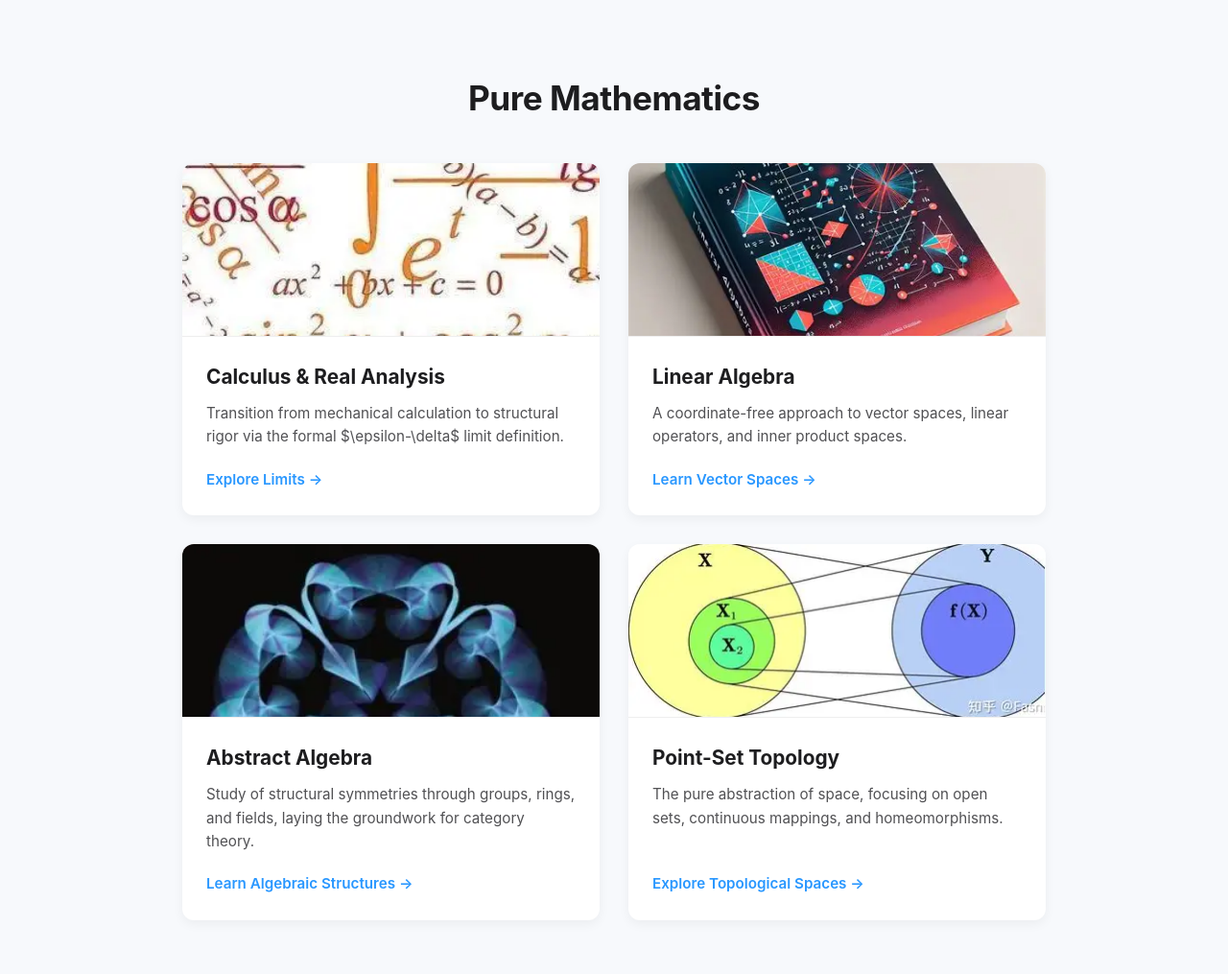
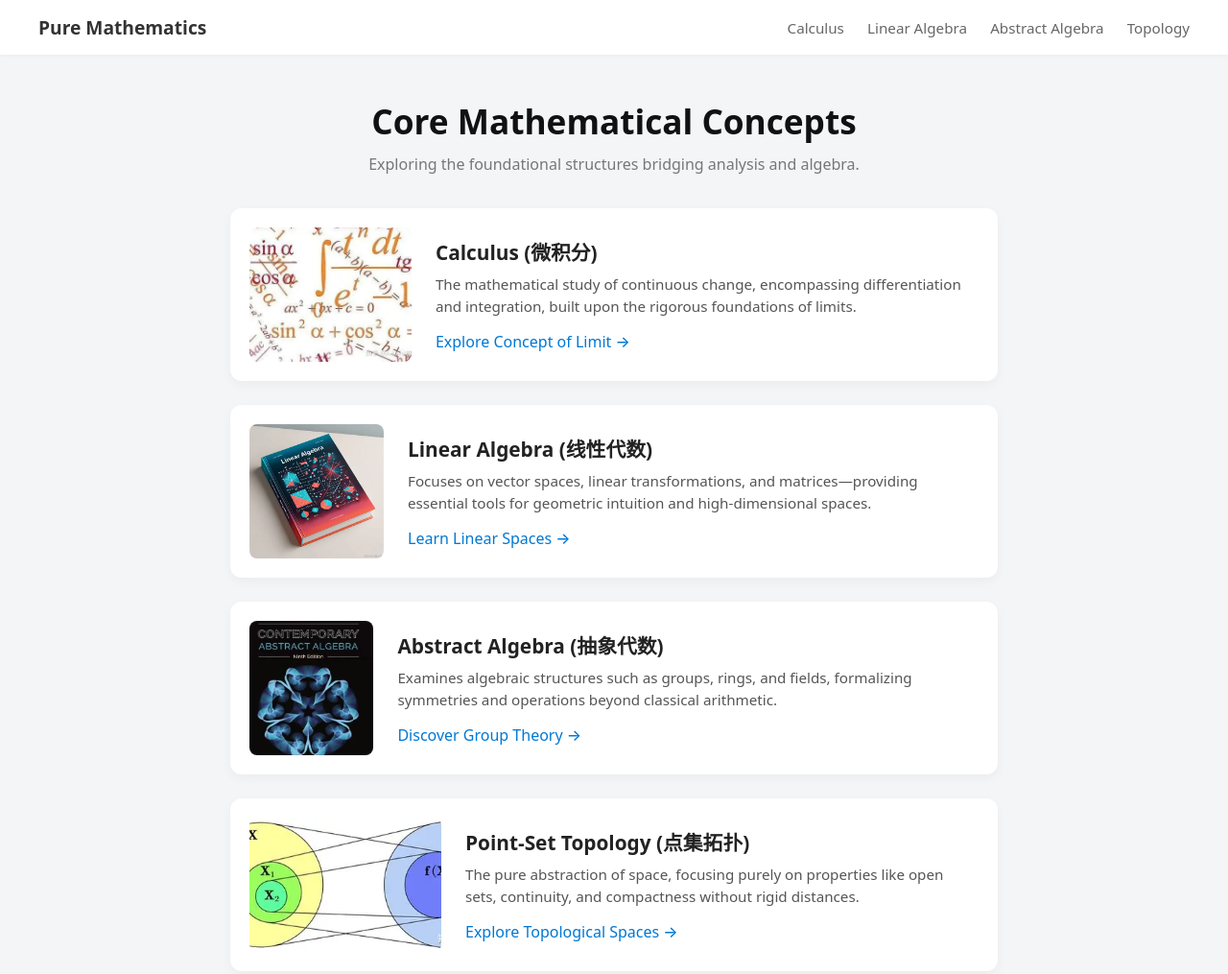
Before and after one commit to 25763-glitch/website-maths, a plain HTML site: page web考试/主页.html in a window 1280 px wide. Shown: the whole page at 96% size. Drawn offline with Linux system fonts and the light colour scheme.

Commit message:
Add files via upload
change the design of the homepage。Fix the link between topology and homepage

```diff
--- a/web考试/主页.html
+++ b/web考试/主页.html
@@ -2,122 +2,174 @@
 <html lang="zh">
 <head>
   <meta charset="UTF-8">
-  <meta name="viewport" content="width=device-width, initial-scale=1.0">
-  <title>Foundations of Pure Mathematics</title>
+  <title>Core Mathematical Concepts</title>
   <style>
-    :root {
-      --bg-color: #f7f9fc;
-      --card-bg: #ffffff;
-      --text-main: #1d1d1f;
-      --text-sub: #515154;
-      --accent: #2997ff;
+    /* 1. 基础页面：换成更现代的自带系统字体，背景微微发灰，让纯白卡片更明显 */
+    body {
+      font-family: system-ui, -apple-system, sans-serif;
+      background-color: #f4f5f7;
+      margin: 0;
+      padding: 0;
     }
-    body {
-      font-family: -apple-system, BlinkMacSystemFont, "Segoe UI", Roboto, Helvetica, sans-serif;
-      background-color: var(--bg-color);
-      color: var(--text-main);
-      padding: 50px 20px;
-      max-width: 900px;
-      margin: auto;
-      line-height: 1.6;
+
+    /* 2. 顶部导航栏：用简单的 flex 让左边标题和右边链接分开 */
+    .navbar {
+      background-color: #ffffff;
+      padding: 15px 40px;
+      display: flex;
+      justify-content: space-between;
+      align-items: center;
+      box-shadow: 0 2px 4px rgba(0,0,0,0.03); /* 导航栏底部的一丝丝阴影 */
     }
-    h1 {
+    .navbar .logo {
+      font-weight: bold;
+      font-size: 1.2rem;
+      color: #333;
+    }
+    .navbar a {
+      margin-left: 20px;
+      text-decoration: none;
+      color: #666;
+      font-size: 0.95rem;
+    }
+    .navbar a:hover {
+      color: #0078d4;
+    }
+
+    /* 3. 标题区域：居中留白 */
+    .hero {
       text-align: center;
-      font-weight: 700;
+      padding: 45px 20px 35px;
+    }
+    .hero h1 {
+      margin: 0 0 10px 0;
+      color: #111;
       font-size: 2.2rem;
-      margin-bottom: 40px;
-      letter-spacing: -0.5px;
     }
-    /* 使用简单的网格布局，自动适配屏幕宽度 */
-    .grid-container {
-      display: grid;
-      grid-template-columns: repeat(auto-fit, minmax(300px, 1fr));
-      gap: 30px;
+    .hero p {
+      margin: 0;
+      color: #777;
     }
+
+    /* 4. 卡片容器：限制宽度居中 */
+    .card-container {
+      max-width: 800px;
+      margin: 0 auto 50px auto;
+    }
+
+    /* 5. 卡片本体：简单的左右排版 + 舒服的悬浮效果 */
     .card {
-      background: var(--card-bg);
-      border-radius: 12px;
-      overflow: hidden;
-      box-shadow: 0 4px 12px rgba(0, 0, 0, 0.05);
+      display: flex;
+      background-color: #ffffff;
+      border-radius: 12px;                  /* 圆角边框 */
+      padding: 20px;
+      margin-bottom: 25px;
+      box-shadow: 0 4px 12px rgba(0,0,0,0.04); /* 柔和的底层阴影 */
+      /* 下面这一行是动画过渡效果，让悬浮变得丝滑 */
       transition: transform 0.3s ease, box-shadow 0.3s ease;
+    }
+
+    /* 鼠标放上去时的效果：向上移动 4 像素，阴影加深 */
+    .card:hover {
+      transform: translateY(-4px);
+      box-shadow: 0 8px 24px rgba(0,0,0,0.08);
+    }
+
+    /* 6. 图片样式 */
+    .card img {
+      width: 200px;
+      height: 140px;
+      object-fit: cover;  /* 保证图片不被拉伸变形 */
+      border-radius: 8px; /* 图片也有小圆角 */
+      margin-right: 25px; /* 图片和右边文字的距离 */
+    }
+
+    /* 7. 卡片里的文字排版 */
+    .card-text {
       display: flex;
       flex-direction: column;
+      justify-content: center; /* 文字垂直居中 */
     }
-    .card:hover {
-      transform: translateY(-5px);
-      box-shadow: 0 12px 24px rgba(0, 0, 0, 0.1);
+    .card-text h3 {
+      margin: 0 0 8px 0;
+      color: #222;
+      font-size: 1.3rem;
     }
-    .card img {
-      width: 100%;
-      height: 180px;
-      object-fit: cover;
-      border-bottom: 1px solid #eee;
+    .card-text p {
+      margin: 0 0 15px 0;
+      color: #555;
+      line-height: 1.5;
+      font-size: 0.95rem;
     }
-    .content {
-      padding: 25px;
-      display: flex;
-      flex-direction: column;
-      flex-grow: 1;
+    .card-text a {
+      color: #0078d4;
+      text-decoration: none;
+      font-weight: 500;
     }
-    .content h3 {
-      font-size: 1.3rem;
-      margin: 0 0 10px 0;
+    .card-text a:hover {
+      text-decoration: underline;
     }
-    .content p {
-      color: var(--text-sub);
-      font-size: 0.95rem;
-      margin: 0 0 20px 0;
-      flex-grow: 1;
-    }
-    .content a {
-      color: var(--accent);
-      text-decoration: none;
-      font-weight: 600;
-      font-size: 0.95rem;
-      align-self: flex-start;
-    }
-    .content a:hover { text-decoration: underline; }
   </style>
 </head>
 <body>
-  <h1>Pure Mathematics</h1>
 
-  <div class="grid-container">
+  <!-- 导航栏 -->
+  <div class="navbar">
+    <div class="logo">Pure Mathematics</div>
+    <div>
+      <a href="limit and math.html">Calculus</a>
+      <a href="linear_algebra.html">Linear Algebra</a>
+      <a href="abstract.html">Abstract Algebra</a>
+      <a href="topology.html">Topology</a>
+    </div>
+  </div>
+
+  <!-- 大标题 -->
+  <div class="hero">
+    <h1>Core Mathematical Concepts</h1>
+    <p>Exploring the foundational structures bridging analysis and algebra.</p>
+  </div>
+
+  <!-- 卡片列表 -->
+  <div class="card-container">
+
     <div class="card">
-      <img src="OIP.webp" alt="Calculus" onerror="this.src='OIP.png'; this.onerror=null;">
-      <div class="content">
-        <h3>Calculus & Real Analysis</h3>
-        <p>Transition from mechanical calculation to structural rigor via the formal $\epsilon-\delta$ limit definition.</p>
-        <a href="limit and math.html">Explore Limits &rarr;</a>
+      <img src="OIP.webp" onerror="this.src='OIP.png'; this.onerror=null;">
+      <div class="card-text">
+        <h3>Calculus (微积分)</h3>
+        <p>The mathematical study of continuous change, encompassing differentiation and integration, built upon the rigorous foundations of limits.</p>
+        <a href="limit and math.html">Explore Concept of Limit &rarr;</a>
       </div>
     </div>
 
     <div class="card">
-      <img src="OIP (1).webp" alt="Linear Algebra" onerror="this.src='OIP (1).png'; this.onerror=null;">
-      <div class="content">
-        <h3>Linear Algebra</h3>
-        <p>A coordinate-free approach to vector spaces, linear operators, and inner product spaces.</p>
-        <a href="linear_algebra.html">Learn Vector Spaces &rarr;</a>
+      <img src="OIP (1).webp" onerror="this.src='OIP (1).png'; this.onerror=null;">
+      <div class="card-text">
+        <h3>Linear Algebra (线性代数)</h3>
+        <p>Focuses on vector spaces, linear transformations, and matrices—providing essential tools for geometric intuition and high-dimensional spaces.</p>
+        <a href="linear_algebra.html">Learn Linear Spaces &rarr;</a>
       </div>
     </div>
 
     <div class="card">
-      <img src="下载 (1).webp" alt="Abstract Algebra" onerror="this.src='下载 (1).png'; this.onerror=null;">
-      <div class="content">
-        <h3>Abstract Algebra</h3>
-        <p>Study of structural symmetries through groups, rings, and fields, laying the groundwork for category theory.</p>
-        <a href="abstract.html">Learn Algebraic Structures &rarr;</a>
+      <img src="下载 (1).webp" onerror="this.src='下载 (1).png'; this.onerror=null;">
+      <div class="card-text">
+        <h3>Abstract Algebra (抽象代数)</h3>
+        <p>Examines algebraic structures such as groups, rings, and fields, formalizing symmetries and operations beyond classical arithmetic.</p>
+        <a href="abstract.html">Discover Group Theory &rarr;</a>
       </div>
     </div>
 
     <div class="card">
-      <img src="下载.webp" alt="Topology" onerror="this.src='下载.png'; this.onerror=null;">
-      <div class="content">
-        <h3>Point-Set Topology</h3>
-        <p>The pure abstraction of space, focusing on open sets, continuous mappings, and homeomorphisms.</p>
+      <img src="下载.webp" onerror="this.src='下载.png'; this.onerror=null;">
+      <div class="card-text">
+        <h3>Point-Set Topology (点集拓扑)</h3>
+        <p>The pure abstraction of space, focusing purely on properties like open sets, continuity, and compactness without rigid distances.</p>
         <a href="topology.html">Explore Topological Spaces &rarr;</a>
       </div>
     </div>
+
   </div>
+
 </body>
 </html>
```
Also changed, not shown: web考试/linear_algebra.html (+41 -0 lines), web考试/topology.html (added, +65 -0 lines).
